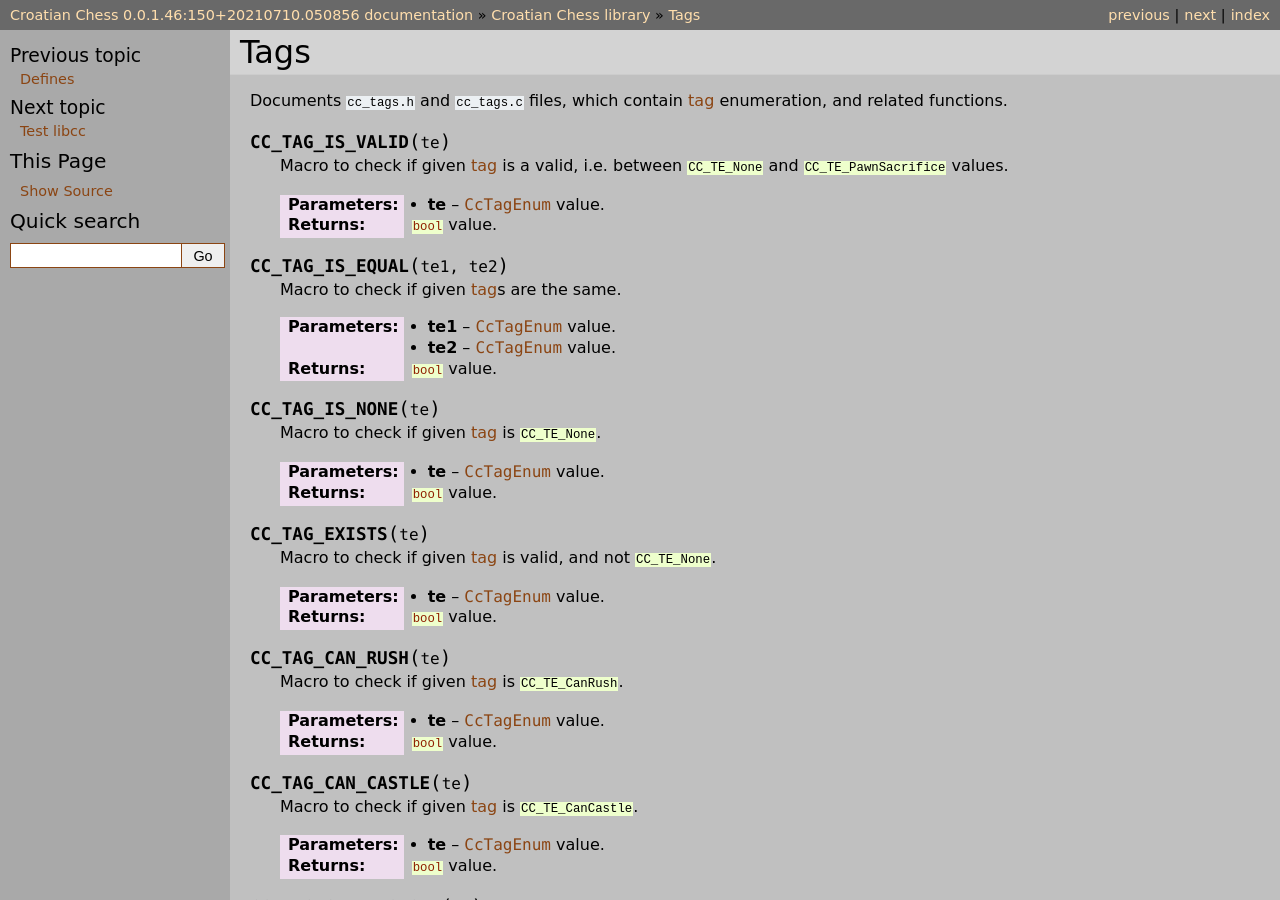
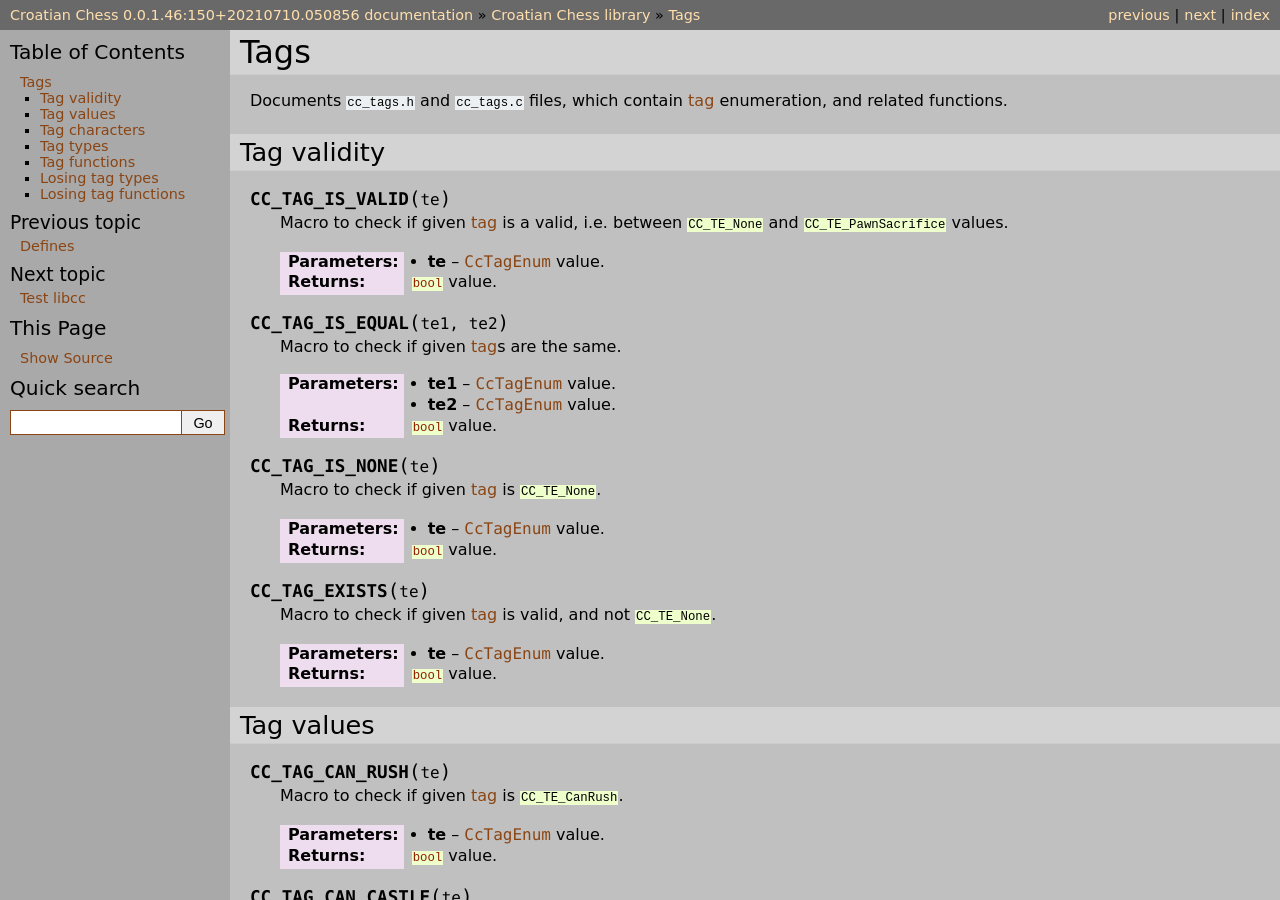
Before and after one commit to mmlacak/crochess, a Sphinx documentation site: the page built from docs/source/libcc/cctags.rst, in a window 1280 px wide and 900 px high. Built offline with Sphinx 7.4.7, drawn with Linux system fonts in a browser that asks for light colours; some of the changed text lies outside the part shown.

Commit message:
Added titles to tags doc.

```diff
--- a/docs/source/libcc/cctags.rst
+++ b/docs/source/libcc/cctags.rst
@@ -9,6 +9,9 @@ Tags
 ====
 
 Documents ``cc_tags.h`` and ``cc_tags.c`` files, which contain :term:`tag` enumeration, and related functions.
+
+Tag validity
+------------
 
 .. c:macro:: CC_TAG_IS_VALID(te)
 
@@ -39,6 +42,9 @@ Documents ``cc_tags.h`` and ``cc_tags.c`` files, which contain :term:`tag` enume
 
     :param te: :c:expr:`CcTagEnum` value.
     :returns: :c:`bool` value.
+
+Tag values
+----------
 
 .. c:macro:: CC_TAG_CAN_RUSH(te)
 
@@ -91,38 +97,42 @@ Documents ``cc_tags.h`` and ``cc_tags.c`` files, which contain :term:`tag` enume
     :param te: :c:expr:`CcTagEnum` value.
     :returns: :c:`bool` value.
 
-.. topic:: Tag character macro constants
+Tag characters
+--------------
 
-    All :c:`CC_TAG_CHAR_*` macro constants are used to render tag board
-    on a console.
+All :c:`CC_TAG_CHAR_*` macro constants are used to render tag board
+on a console.
 
-    .. c:macro:: CC_TAG_CHAR_NONE
+.. c:macro:: CC_TAG_CHAR_NONE
 
-        Equals to :c:`' '`.
+    Equals to :c:`' '`.
 
-    .. c:macro:: CC_TAG_CHAR_INVALID
+.. c:macro:: CC_TAG_CHAR_INVALID
 
-        Equals to :c:`'?'`.
+    Equals to :c:`'?'`.
 
-    .. c:macro:: CC_TAG_CHAR_CAN_RUSH
+.. c:macro:: CC_TAG_CHAR_CAN_RUSH
 
-        Equals to :c:`'R'`.
+    Equals to :c:`'R'`.
 
-    .. c:macro:: CC_TAG_CHAR_CAN_CASTLE
+.. c:macro:: CC_TAG_CHAR_CAN_CASTLE
 
-        Equals to :c:`'C'`.
+    Equals to :c:`'C'`.
 
-    .. c:macro:: CC_TAG_CHAR_DELAYED_PROMOTION
+.. c:macro:: CC_TAG_CHAR_DELAYED_PROMOTION
 
-        Equals to :c:`'P'`.
+    Equals to :c:`'P'`.
 
-    .. c:macro:: CC_TAG_CHAR_EN_PASSANT
+.. c:macro:: CC_TAG_CHAR_EN_PASSANT
 
-        Equals to :c:`'E'`.
+    Equals to :c:`'E'`.
 
-    .. c:macro:: CC_TAG_CHAR_PAWN_SACRIFICE
+.. c:macro:: CC_TAG_CHAR_PAWN_SACRIFICE
 
-        Equals to :c:`'S'`.
+    Equals to :c:`'S'`.
+
+Tag types
+---------
 
 .. c:enum:: CcTagEnum
 
@@ -155,6 +165,9 @@ Documents ``cc_tags.h`` and ``cc_tags.c`` files, which contain :term:`tag` enume
         Pawn was sacrificed. Non-persistent :term:`tag`, equals to :c:`5`.
         Gained in a move, used or lost in the very same move.
 
+Tag functions
+-------------
+
 .. c:function:: char cc_tag_as_char( CcTagEnum ct )
 
     Function returning :term:`tag` char, based on tag enum.
@@ -169,6 +182,9 @@ Documents ``cc_tags.h`` and ``cc_tags.c`` files, which contain :term:`tag` enume
     :param c: A char, expected to be one of :c:`CC_TAG_CHAR_*` constants.
     :returns: :c:expr:`CcTagEnum` value if valid :term:`tag` character was given,
               :c:`CC_TE_None` otherwise.
+
+Losing tag types
+----------------
 
 .. c:enum:: CcLosingTagEnum
 
@@ -200,6 +216,9 @@ Documents ``cc_tags.h`` and ``cc_tags.c`` files, which contain :term:`tag` enume
 
     Maximum length of a losing-tag symbol, equals to :c:`2`.
 
+Losing tag functions
+--------------------
+
 .. c:function:: char const * cc_losing_tag_as_string( CcLosingTagEnum lte )
 
     Function returning string, based on lost tag.
--- a/docs/source/libcc/test2.rst
+++ b/docs/source/libcc/test2.rst
@@ -37,8 +37,8 @@ A type: :c:expr:`const Data*`
 (or as text :c:texpr:`const Data*`).
 
 
-Code as ultimate documentation
-------------------------------
+Ultimate documentation
+----------------------
 
 .. :doc:`cc_defines.h <../../../ws/libcrochess/inc/cc_defines.h>`
 
```
